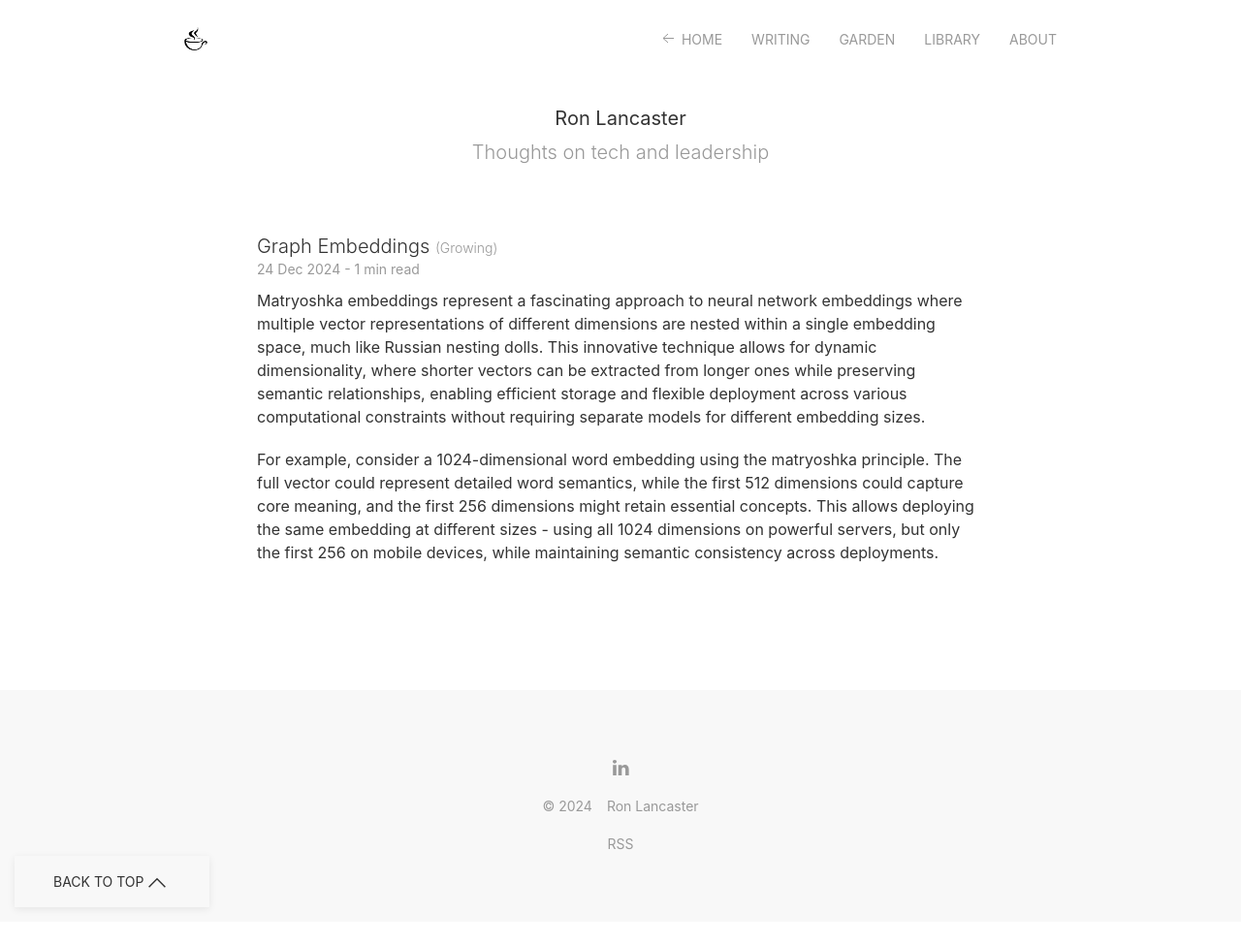
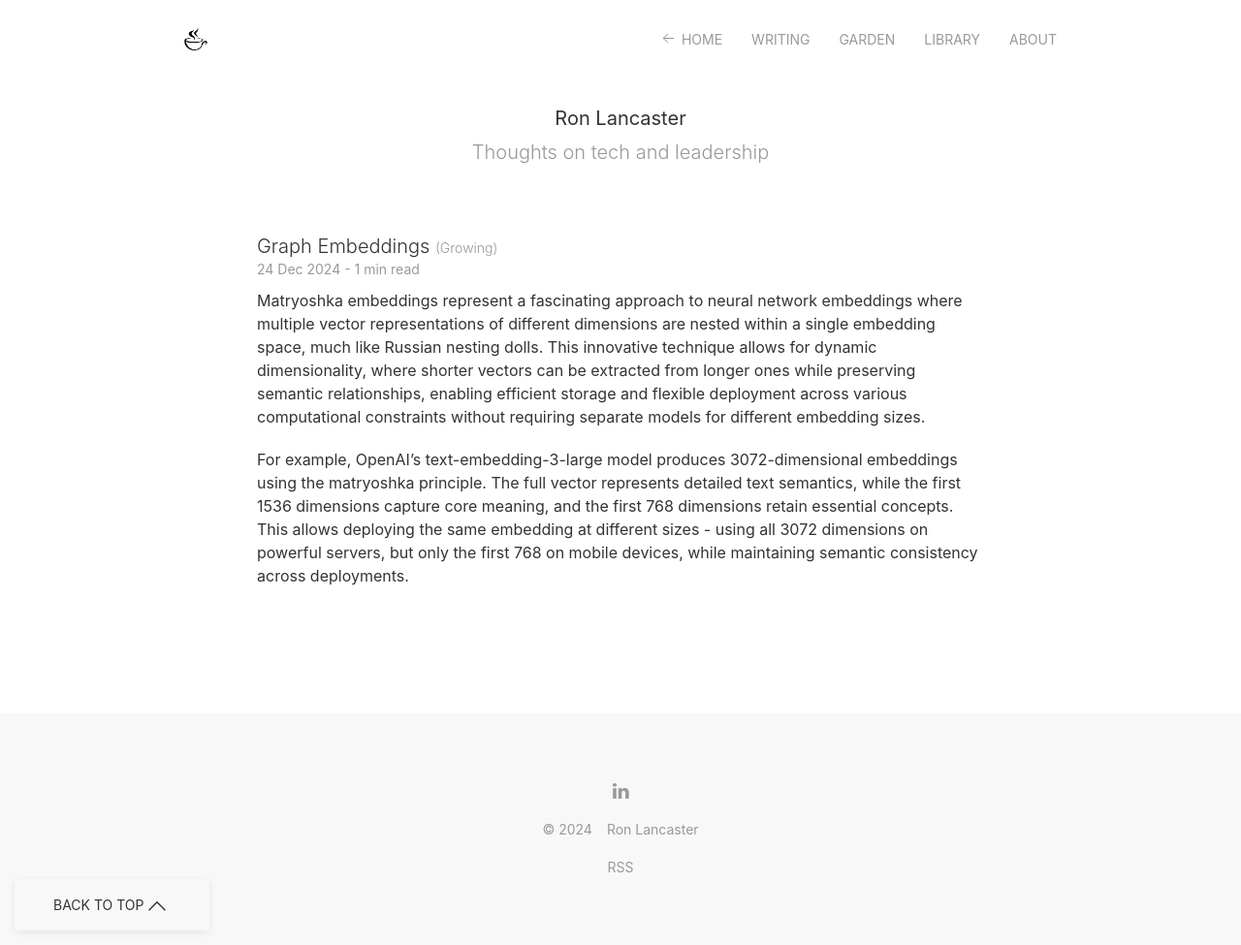
Before and after one commit to nyvyn/nyvyn.github.io, a Jekyll site: the page built from _notes/2024-12-24-graph-embeddings.markdown, in a window 1280 px wide. Shown: the whole page at 97% size. Built offline with Jekyll 4.4.1, drawn with Linux system fonts in a browser that asks for light colours; before the commit the page ends 951 px from its top, so only the background shows below that.

Commit message:
docs: Update matryoshka embedding example with OpenAI text-embedding-3-large

```diff
--- a/_notes/2024-12-24-graph-embeddings.markdown
+++ b/_notes/2024-12-24-graph-embeddings.markdown
@@ -11,7 +11,7 @@ This innovative technique allows for dynamic dimensionality, where shorter vecto
 while preserving semantic relationships, enabling efficient storage and flexible deployment across various computational
 constraints without requiring separate models for different embedding sizes.
 
-For example, consider a 1024-dimensional word embedding using the matryoshka principle. The full vector could represent
-detailed word semantics, while the first 512 dimensions could capture core meaning, and the first 256 dimensions might
-retain essential concepts. This allows deploying the same embedding at different sizes - using all 1024 dimensions on
-powerful servers, but only the first 256 on mobile devices, while maintaining semantic consistency across deployments.
+For example, OpenAI's text-embedding-3-large model produces 3072-dimensional embeddings using the matryoshka principle. The full vector represents
+detailed text semantics, while the first 1536 dimensions capture core meaning, and the first 768 dimensions
+retain essential concepts. This allows deploying the same embedding at different sizes - using all 3072 dimensions on
+powerful servers, but only the first 768 on mobile devices, while maintaining semantic consistency across deployments.
```
